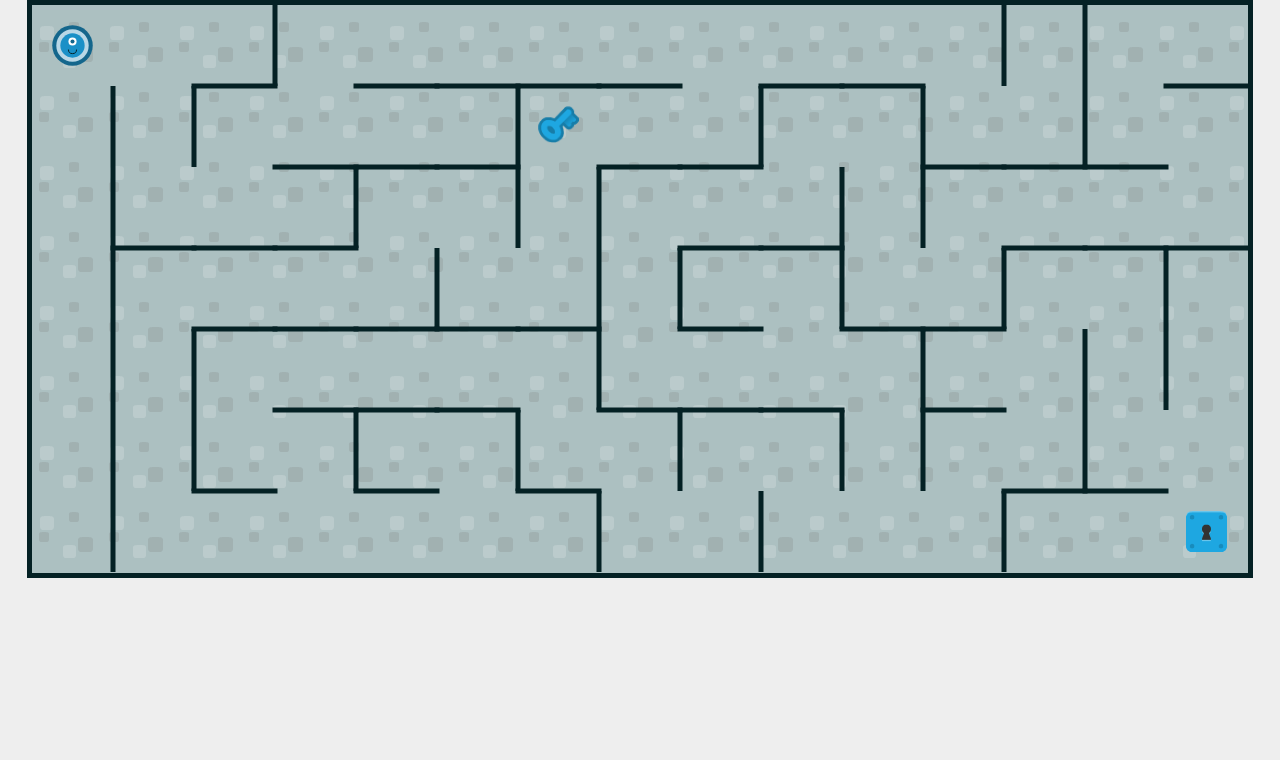
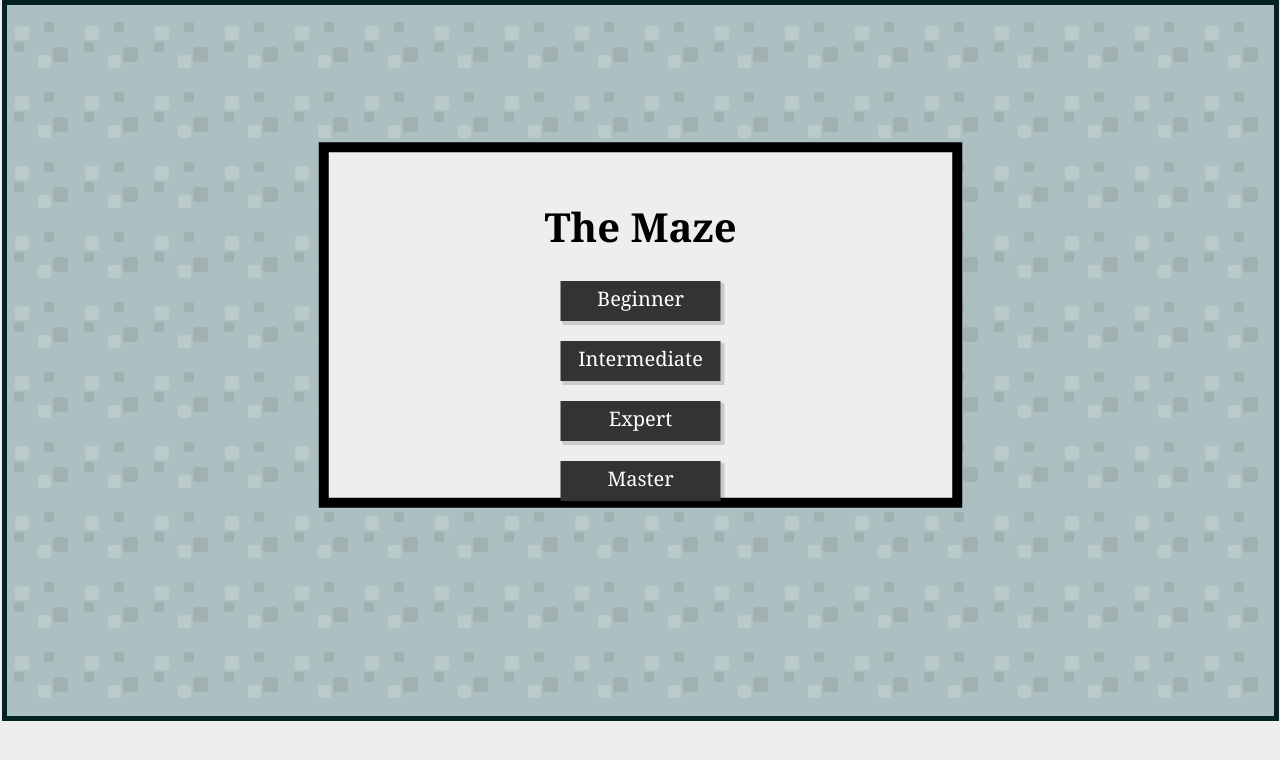
Before and after one commit to cscazorla/javascript-videogame-the-maze, a plain HTML site: page index.html in a window 1280 px wide. Drawn offline with Linux system fonts and the light colour scheme.

Commit message:
Added UI and different difficulties

```diff
--- a/index.html
+++ b/index.html
@@ -15,5 +15,6 @@
 <script src='js/maze.js'></script>
 <script src='js/input.js'></script>
 <script src='js/player.js'></script>
+<script src='js/ui.js'></script>
 <script src='js/main.js'></script>
 </html>
--- a/js/main.js
+++ b/js/main.js
@@ -1,24 +1,34 @@
 window.onload = function () {
     canvas = document.getElementById('canvas');
-    canvas.width = window.innerWidth * 0.95;
-    canvas.height = window.innerWidth / 1.77;
+    canvas.width = window.innerWidth * 0.99;
+    canvas.height = window.innerWidth / 1.8;
     canvas.style.display= 'block';
     canvas.style.margin = "auto";
 
-    Game.start(canvas);
+    Game.init(canvas);
 };
 
 var Game = {
+    canvas: null,
     ctx: null,
+    ui: null,
     player: null,
     maze: null,
+    paused: false,
+    reqanimationreference: null,
 
-    start: function(canvas) {
+    init: function(canvas) {
         this.canvas = canvas;
         this.ctx = canvas.getContext('2d');
+        this.ui = new UI();
 
-        var columns = 15;
-        var column_width = Math.floor(canvas.width / columns);
+        this.ui.showWelcomeScreen();
+    },
+
+    start: function(_columns) {
+
+        var columns = _columns;
+        var column_width = Math.floor(this.canvas.width / columns);
 
         this.maze = new maze(columns, column_width);
         this.maze.generate();
@@ -30,13 +40,16 @@ var Game = {
 
         Input.init();
 
-        window.requestAnimationFrame(Game.update);
+        this.reqanimationreference = window.requestAnimationFrame(Game.update);
     }
 }
 
 Game.update = function() {
-    window.requestAnimationFrame(Game.update);
-
+    if(Game.paused) {
+        Game.ui.showGameOverScreen();
+    }
+    else {
+        this.reqanimationreference = window.requestAnimationFrame(Game.update);
         // Player movement
         if( Input.isPressed('up') ) {
             Game.player.move('up');
@@ -52,12 +65,12 @@ Game.update = function() {
         }
 
         Game.render();
+    }
+
 };
 
 Game.render = function() {
     this.ctx.clearRect(0, 0, canvas.width, canvas.height);
-
     this.maze.render();
-
     this.player.render();
-}
+};
--- a/js/player.js
+++ b/js/player.js
@@ -143,7 +143,8 @@ var player = function (_x,_y) {
             if(!this.has_key) {
                 console.log('Necesitas la llave para salir');
             } else {
-                console.log('Enhorabuena');
+                Game.paused = true;
+                cancelAnimationFrame(Game.reqanimationreference);
             }
         }
     };
--- /dev/null
+++ b/js/ui.js
@@ -0,0 +1,88 @@
+var UI = function() {
+
+    var Button = function(value, x, y, w, h, context) {
+        // create shadow box
+        context.fillStyle = "rgba(0, 0, 0, .15)";
+        context.fillRect(x + 2, y + 2, w + 2, h + 2);
+
+        context.fillStyle = "#333";
+        context.fillRect(x, y, w, h);
+
+        context.fillStyle = 'white';
+        context.font = "20px Georgia";
+        context.fillText(value, x + w/2, y + h/2 + 5);
+
+        this.click = function(posx, posy) {
+            if(posx >= x && posx <= x+w && posy >= y && posy <= y+h) return true;
+            return false;
+        }
+    };
+
+    this.showWelcomeScreen = function() {
+
+        this.createWindow('#eeeeee', '#000', Game.canvas.width/4, Game.canvas.height/5);
+
+        Game.ctx.font="bold 40px Georgia";
+        Game.ctx.fillStyle = '#000';
+        Game.ctx.textAlign = "center";
+        Game.ctx.fillText("The Maze", Game.canvas.width/2, Game.canvas.height/3);
+
+        var btn1 = new Button("Beginner", Game.canvas.width/2 - 80, Game.canvas.height/2.25 - 40, 160, 40, Game.ctx);
+        var btn2 = new Button("Intermediate", Game.canvas.width/2 - 80, Game.canvas.height/2.25 + 20, 160, 40, Game.ctx);
+        var btn3 = new Button("Expert", Game.canvas.width/2 - 80, Game.canvas.height/2.25 + 80, 160, 40, Game.ctx);
+        var btn4 = new Button("Master", Game.canvas.width/2 - 80, Game.canvas.height/2.25 + 140, 160, 40, Game.ctx);
+
+        Game.canvas.addEventListener("click", function(e) {
+            var mouseX, mouseY;
+            if(e.offsetX) {
+                mouseX = e.offsetX;
+                mouseY = e.offsetY;
+            }
+            else if(e.layerX) {
+                mouseX = e.layerX;
+                mouseY = e.layerY;
+            } else {
+                return;
+            }
+
+            if(btn1.click(mouseX, mouseY)) {
+                Game.start(8);
+            } else if(btn2.click(mouseX, mouseY)) {
+                Game.start(15);
+            } else if(btn3.click(mouseX, mouseY)) {
+                Game.start(30);
+            } else if(btn4.click(mouseX, mouseY)) {
+                Game.start(60);
+            }
+        });
+    };
+
+    this.showGameOverScreen = function() {
+        this.createWindow('#1c6a9e', '#fff', Game.canvas.width/4, Game.canvas.height/4);
+
+        Game.ctx.font="bold 40px Georgia";
+        Game.ctx.fillStyle = '#FFF';
+        Game.ctx.fillText("You escaped!", Game.canvas.width/2 - 110, Game.canvas.height/2);
+    };
+
+    this.createWindow = function(background_color, border_color, width, height) {
+        this.showMouse();
+
+        Game.ctx.fillStyle = background_color;
+        Game.ctx.strokeStyle = border_color;
+        Game.ctx.lineWidth = 10;
+
+        Game.ctx.rect(
+            width,
+            height,
+            Game.canvas.width/2,
+            Game.canvas.height/2
+        );
+        Game.ctx.fill();
+        Game.ctx.stroke();
+    }
+
+    this.showMouse = function() {
+        canvas.style.cursor = "pointer";
+    };
+};
```
Lines whose indentation alone changed are shown as unchanged.
